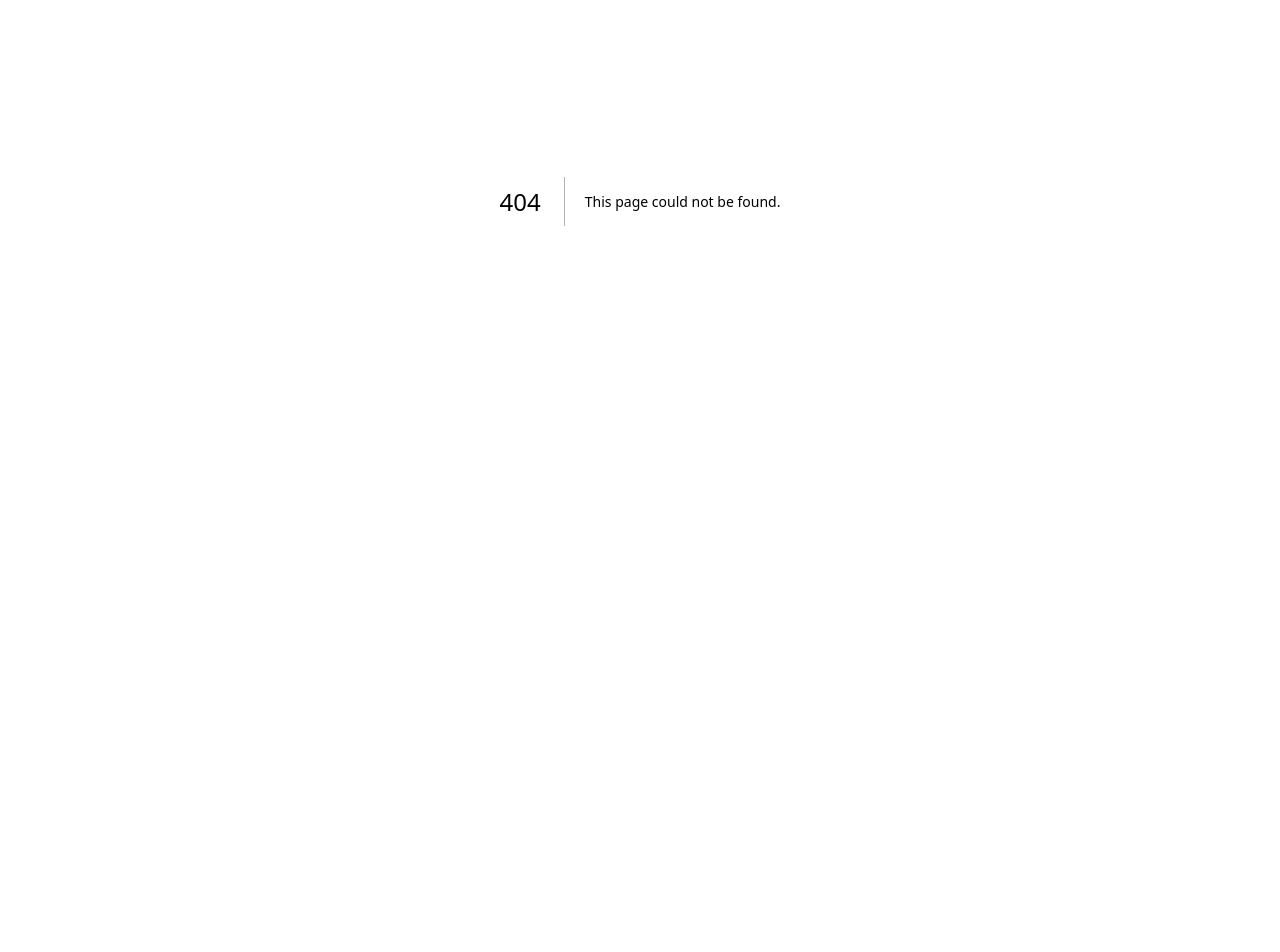
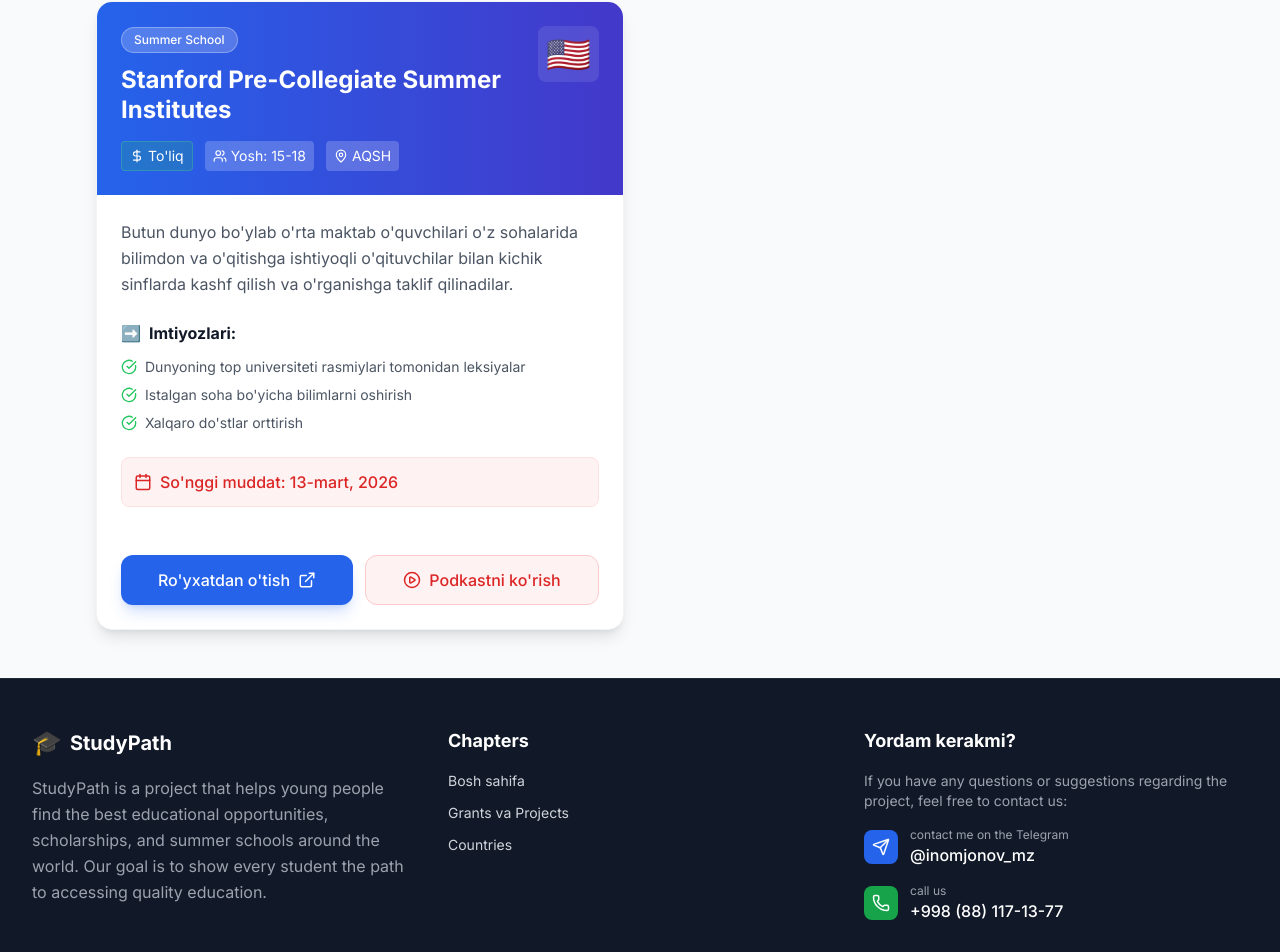
Before and after one commit to muhammadziyohoji-tech/studypath, a Next.js app: page /programs in a window 1280 px wide. Before the commit this address had no page. Shown: the part 279-1231 px from the top of the page. Before the commit the page ends 880 px from the top, so only its background shows below. Built offline with nearby package versions, Linux system fonts and the light colour scheme.

Commit message:
Programs and about are added

```diff
--- a/src/app/layout.tsx
+++ b/src/app/layout.tsx
@@ -3,14 +3,15 @@
 import type { Metadata } from 'next';
 import { Inter } from 'next/font/google';
 import Script from 'next/script';
-import Header from '@/components/layout/Header'; // Biz tuzatgan Header chaqirildi
+import Header from '@/components/layout/Header';
+import { Send, Phone } from 'lucide-react'; // Ikonkalar chaqirildi
 import './globals.css';
 
 const inter = Inter({ subsets: ['latin'] });
 
 export const metadata: Metadata = {
-  title: 'StudyPath - Find Your Perfect Study Abroad Destination',
-  description: 'Compare and choose study abroad destinations based on education quality, cost, and visa factors.',
+  title: 'StudyPath - International education opportunities',
+  description: 'A platform that provides information about studying abroad, scholarships, and international programs.',
 };
 
 export default function RootLayout({
@@ -30,9 +31,82 @@ export default function RootLayout({
       </head>
 
       <body className={inter.className}>
-        {/* Mana shu yerda biz yasagan tayyor Header ishlaydi */}
         <Header />
-        <main>{children}</main>
+        <main className="min-h-screen">{children}</main>
+
+        {/* YANGILANGAN FOOTER */}
+        <footer className="bg-gray-900 text-gray-300 py-12 border-t border-gray-800">
+          <div className="max-w-7xl mx-auto px-4 sm:px-6 lg:px-8">
+            <div className="grid md:grid-cols-3 gap-8 mb-8">
+
+              {/* 1. Biz haqimizda (About) */}
+              <div>
+                <div className="flex items-center space-x-2 mb-4">
+                  <span className="text-2xl">🎓</span>
+                  <span className="text-xl font-bold text-white">StudyPath</span>
+                </div>
+                <p className="text-gray-400 mb-4 leading-relaxed">
+                 StudyPath is a project that helps young people find the best educational opportunities, scholarships, and summer schools around the world.
+Our goal is to show every student the path to accessing quality education.
+                </p>
+              </div>
+
+              {/* 2. Tezkor Linklar */}
+              <div>
+                <h4 className="font-bold text-white mb-4 text-lg">Chapters</h4>
+                <ul className="space-y-3 text-sm">
+                  <li><a href="/" className="hover:text-blue-400 transition-colors">Bosh sahifa</a></li>
+                  <li><a href="/programs" className="hover:text-blue-400 transition-colors">Grants va Projects</a></li>
+                  <li><a href="/countries" className="hover:text-blue-400 transition-colors">Countries</a></li>
+                </ul>
+              </div>
+
+              {/* 3. Bog'lanish (Contact & Support) */}
+              <div>
+                <h4 className="font-bold text-white mb-4 text-lg">Yordam kerakmi?</h4>
+                <p className="text-gray-400 text-sm mb-4">
+                  If you have any questions or suggestions regarding the project, feel free to contact us:
+                </p>
+                <ul className="space-y-4">
+                  <li>
+                    <a
+                      href="https://t.me/inomjonov_mz"
+                      target="_blank"
+                      rel="noopener noreferrer"
+                      className="flex items-center group text-white hover:text-blue-400 transition-colors"
+                    >
+                      <div className="bg-blue-600 p-2 rounded-lg mr-3 group-hover:bg-blue-500 transition">
+                        <Send size={18} className="text-white" />
+                      </div>
+                      <div>
+                        <span className="block text-xs text-gray-400">contact me on the Telegram</span>
+                        <span className="font-medium">@inomjonov_mz</span>
+                      </div>
+                    </a>
+                  </li>
+                  <li>
+                    <a
+                      href="tel:+998881171377"
+                      className="flex items-center group text-white hover:text-green-400 transition-colors"
+                    >
+                      <div className="bg-green-600 p-2 rounded-lg mr-3 group-hover:bg-green-500 transition">
+                        <Phone size={18} className="text-white" />
+                      </div>
+                      <div>
+                        <span className="block text-xs text-gray-400">call us</span>
+                        <span className="font-medium">+998 (88) 117-13-77</span>
+                      </div>
+                    </a>
+                  </li>
+                </ul>
+              </div>
+            </div>
+
+            <div className="border-t border-gray-800 pt-8 text-center text-sm text-gray-500">
+              <p>&copy; 2026 StudyPath. All rights reserved.</p>
+            </div>
+          </div>
+        </footer>
       </body>
     </html>
   );
--- /dev/null
+++ b/src/app/programs/page.tsx
@@ -0,0 +1,135 @@
+// src/app/programs/page.tsx
+
+"use client";
+
+import React from 'react';
+import { Calendar, MapPin, DollarSign, Users, ExternalLink, PlayCircle, CheckCircle } from 'lucide-react';
+
+export default function ProgramsPage() {
+
+  // Bu yerga yangi dasturlarni qo'shib borasiz
+  const programs = [
+    {
+      id: 1,
+      title: "Stanford Pre-Collegiate Summer Institutes",
+      country: "AQSH",
+      flag: "🇺🇸",
+      coverage: "To'liq", // Moliyaviy ta'minot
+      age: "15-18",
+      description: "Butun dunyo bo'ylab o'rta maktab o'quvchilari o'z sohalarida bilimdon va o'qitishga ishtiyoqli o'qituvchilar bilan kichik sinflarda kashf qilish va o'rganishga taklif qilinadilar.",
+      benefits: [
+        "Dunyoning top universiteti rasmiylari tomonidan leksiyalar",
+        "Istalgan soha bo'yicha bilimlarni oshirish",
+        "Xalqaro do'stlar orttirish"
+      ],
+      deadline: "13-mart, 2026",
+      link: "https://summerinstitutes.spcs.stanford.edu/admissions",
+      podcast: "https://youtu.be/PI7mzK-rNy8?si=WlOsyq5ed4PUQhlY",
+      category: "Summer School"
+    },
+    // Keyingi programmani shu yerdan vergul qo'yib davom ettirasiz...
+  ];
+
+  return (
+    <div className="min-h-screen bg-slate-50 py-12">
+      <div className="max-w-6xl mx-auto px-4 sm:px-6 lg:px-8">
+
+        {/* Sahifa sarlavhasi */}
+        <div className="text-center mb-12">
+          <h1 className="text-4xl font-bold text-gray-900 mb-4">
+            Xalqaro Dasturlar va Grantlar
+          </h1>
+          <p className="text-gray-600 max-w-2xl mx-auto">
+            Dunyodagi eng nufuzli universitetlar, yozgi maktablar va to'liq moliyalashtiriladigan grant dasturlari haqida ma'lumot oling.
+          </p>
+        </div>
+
+        {/* Dasturlar ro'yxati (Grid) */}
+        <div className="grid gap-8 md:grid-cols-2 lg:grid-cols-2">
+          {programs.map((prog) => (
+            <div key={prog.id} className="bg-white rounded-2xl shadow-lg overflow-hidden hover:shadow-2xl transition-all duration-300 border border-gray-100 flex flex-col">
+
+              {/* Header qismi */}
+              <div className="bg-gradient-to-r from-blue-600 to-indigo-700 p-6 text-white relative">
+                <div className="flex justify-between items-start">
+                  <div>
+                    <span className="inline-block bg-white/20 px-3 py-1 rounded-full text-xs font-medium backdrop-blur-sm mb-3 border border-white/30">
+                      {prog.category}
+                    </span>
+                    <h2 className="text-2xl font-bold leading-tight mb-2">{prog.title}</h2>
+                  </div>
+                  <span className="text-4xl bg-white/10 p-2 rounded-lg backdrop-blur-sm">{prog.flag}</span>
+                </div>
+
+                <div className="flex flex-wrap gap-3 mt-2 text-sm">
+                   <div className="flex items-center bg-green-500/20 px-2 py-1 rounded border border-green-400/30">
+                     <DollarSign size={14} className="mr-1" />
+                     {prog.coverage}
+                   </div>
+                   <div className="flex items-center bg-white/20 px-2 py-1 rounded">
+                     <Users size={14} className="mr-1" />
+                     Yosh: {prog.age}
+                   </div>
+                   <div className="flex items-center bg-white/20 px-2 py-1 rounded">
+                     <MapPin size={14} className="mr-1" />
+                     {prog.country}
+                   </div>
+                </div>
+              </div>
+
+              {/* Tana qismi */}
+              <div className="p-6 flex-grow">
+                <p className="text-gray-600 mb-6 leading-relaxed">
+                  {prog.description}
+                </p>
+
+                <div className="mb-6">
+                  <h4 className="font-bold text-gray-900 mb-3 flex items-center">
+                    <span className="text-blue-600 mr-2">➡️</span> Imtiyozlari:
+                  </h4>
+                  <ul className="space-y-2">
+                    {prog.benefits.map((benefit, idx) => (
+                      <li key={idx} className="flex items-start text-gray-600 text-sm">
+                        <CheckCircle size={16} className="text-green-500 mr-2 mt-0.5 flex-shrink-0" />
+                        {benefit}
+                      </li>
+                    ))}
+                  </ul>
+                </div>
+
+                <div className="flex items-center text-red-600 font-medium bg-red-50 p-3 rounded-lg border border-red-100 mb-6">
+                   <Calendar size={18} className="mr-2" />
+                   So'nggi muddat: {prog.deadline}
+                </div>
+              </div>
+
+              {/* Footer tugmalar */}
+              <div className="p-6 pt-0 mt-auto flex flex-col sm:flex-row gap-3">
+                <a
+                  href={prog.link}
+                  target="_blank"
+                  rel="noopener noreferrer"
+                  className="flex-1 bg-blue-600 text-white text-center py-3 rounded-xl font-medium hover:bg-blue-700 transition flex items-center justify-center gap-2 shadow-lg shadow-blue-600/20"
+                >
+                  Ro'yxatdan o'tish <ExternalLink size={18} />
+                </a>
+                {prog.podcast && (
+                  <a
+                    href={prog.podcast}
+                    target="_blank"
+                    rel="noopener noreferrer"
+                    className="flex-1 bg-red-50 text-red-600 border border-red-200 text-center py-3 rounded-xl font-medium hover:bg-red-100 transition flex items-center justify-center gap-2"
+                  >
+                    <PlayCircle size={18} />
+                    Podkastni ko'rish
+                  </a>
+                )}
+              </div>
+
+            </div>
+          ))}
+        </div>
+      </div>
+    </div>
+  );
+}
```
